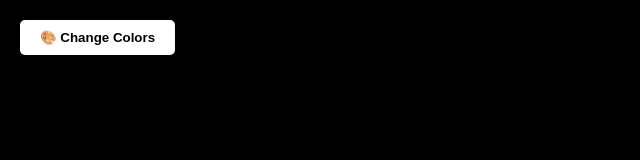
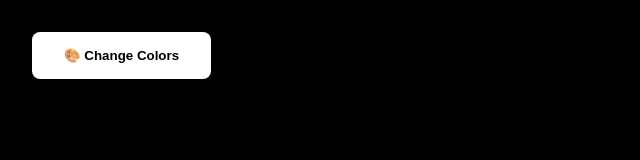
Before and after one commit to rashedulraha/Interactive-Particle-Animation, a plain HTML site: page inddex.html in a window 1280 px wide. Shown: the whole page, without its empty margins (0-640 px from the left). Drawn offline with Linux system fonts and the light colour scheme.

Commit message:
css code change

```diff
--- a/style.css
+++ b/style.css
@@ -27,15 +27,19 @@ canvas {
 
 #colorBtn {
   position: absolute;
-  top: 20px;
-  left: 20px;
+  top: 2rem;
+  left: 2rem;
   z-index: 2;
-  padding: 10px 20px;
+  padding: 1rem 2rem;
   background-color: white;
   border: none;
-  border-radius: 5px;
+  border-radius: 0.5rem;
   cursor: pointer;
   font-weight: bold;
+  -webkit-border-radius: 0.5rem;
+  -moz-border-radius: 0.5rem;
+  -ms-border-radius: 0.5rem;
+  -o-border-radius: 0.5rem;
 }
 
 #colorBtn:hover {
```
